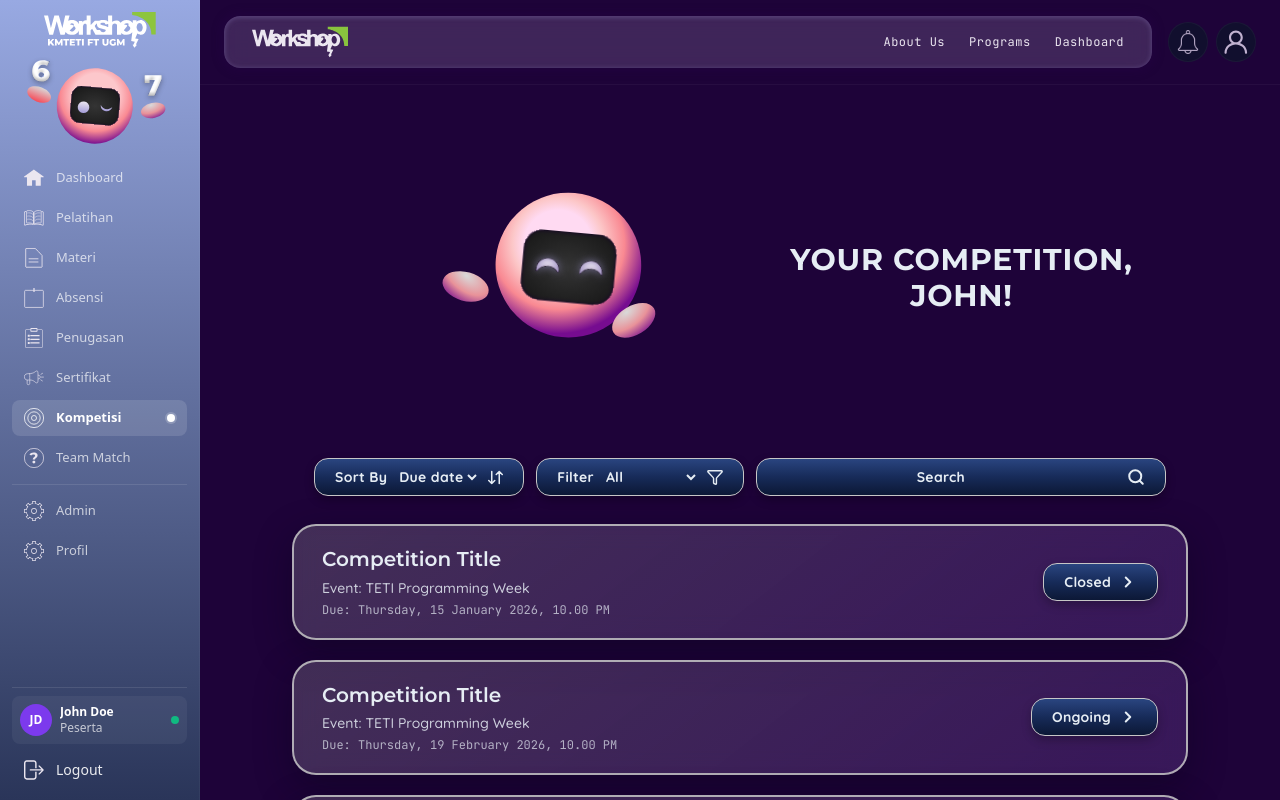
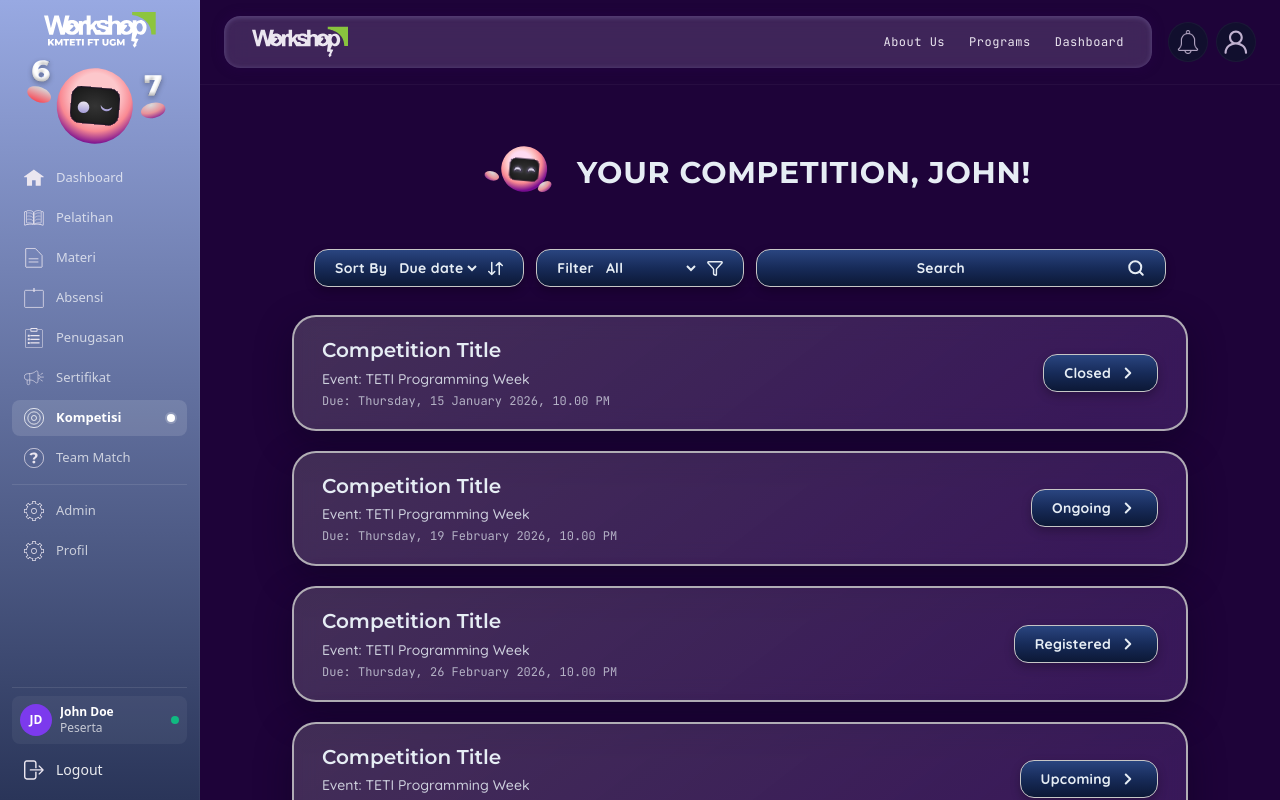
Before and after one commit to workshopkmteti/website-ws-kmteti, a Next.js app: page /competition in a window 1280 px wide. Shown: the top 800 px of the page. Built offline with nearby package versions, Linux system fonts and the light colour scheme.

Commit message:
fix(ui): constrain Mascot size on /competition to match /assignment header

```diff
--- a/src/app/competition/page.tsx
+++ b/src/app/competition/page.tsx
@@ -101,11 +101,13 @@ export default function CompetitionPage() {
   return (
     <DashboardShell activeHref="/competition">
       <div className="relative mx-auto flex w-full max-w-4xl flex-col items-center gap-6 pt-4 pb-12 sm:gap-7">
-        <div className="flex items-center justify-center gap-3">
-          <Mascot
-            pose="happy"
-            className="pointer-events-none hidden h-16 w-20 shrink-0 sm:block"
-          />
+        <div className="flex items-center justify-center gap-4">
+          <div className="hidden h-20 w-24 shrink-0 sm:block sm:h-24 sm:w-28">
+            <Mascot
+              pose="happy"
+              className="!h-full !w-full"
+            />
+          </div>
           <h1 className="text-center font-[family-name:var(--font-montserrat)] text-2xl font-bold tracking-wide text-[#e6edf4] uppercase sm:text-3xl">
             YOUR COMPETITION, JOHN!
           </h1>
```
